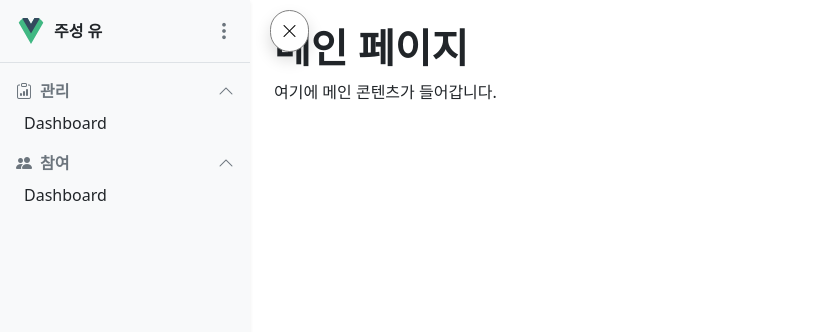
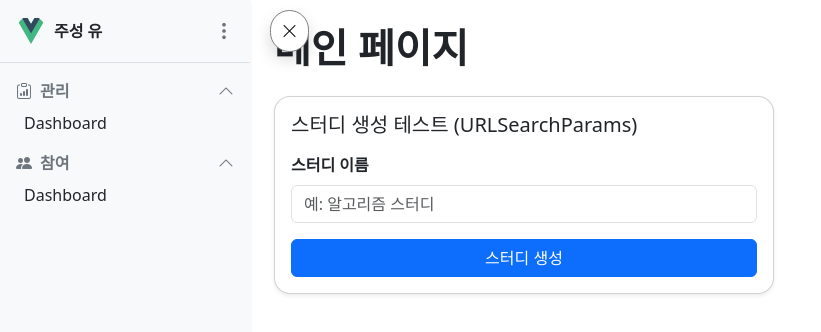
Before and after one commit to Juseong-Yu/SSAFY_GroupStudyPlanner, a Vue app in the folder Frontend/Front/: page /main in a window 1280 px wide. Shown: the top 332 px of the page, without its empty margins (0-821 px from the left). Built offline with nearby package versions, Linux system fonts and the light colour scheme; no server answers; the HTML template or start-up script is replaced by a standard one.

Commit message:
checkmakegroup

```diff
--- a/Frontend/Front/src/views/MainPage.vue
+++ b/Frontend/Front/src/views/MainPage.vue
@@ -1,18 +1,99 @@
-<!-- src/views/MainPage.vue -->
 <template>
   <div class="d-flex">
-    <!-- 왼쪽: Navbar -->
     <Navbar />
 
-    <!-- 오른쪽: 본문 (지금은 빈 공간) -->
     <div class="flex-grow-1 bg-white p-4">
-      <h1 class="fw-bold">메인 페이지</h1>
-      <p>여기에 메인 콘텐츠가 들어갑니다.</p>
+      <h1 class="fw-bold mb-4">메인 페이지</h1>
+
+      <!-- ✅ 스터디 생성 카드 -->
+      <div class="card shadow-sm" style="max-width: 500px">
+        <div class="card-body">
+          <h5 class="card-title mb-3">스터디 생성 테스트 (URLSearchParams)</h5>
+
+          <!-- 입력 -->
+          <div class="mb-3">
+            <label for="studyName" class="form-label fw-semibold">스터디 이름</label>
+            <input
+              type="text"
+              id="studyName"
+              class="form-control"
+              v-model="studyName"
+              placeholder="예: 알고리즘 스터디"
+            />
+          </div>
+
+          <!-- 버튼 -->
+          <button class="btn btn-primary w-100" @click="createStudy" :disabled="loading">
+            {{ loading ? '생성 중...' : '스터디 생성' }}
+          </button>
+
+          <!-- 결과 메시지 -->
+          <div v-if="message" class="alert mt-3" :class="messageClass">
+            {{ message }}
+          </div>
+        </div>
+      </div>
     </div>
   </div>
-
 </template>
 
 <script setup>
 import Navbar from '@/components/layout/Navbar.vue'
+import axios from 'axios'
+import { ref, computed } from 'vue'
+import { ensureCsrf, getCookie } from '@/utils/csrf_cors'
+
+const API_BASE = import.meta.env.VITE_API_BASE || 'http://localhost:8000'
+
+const studyName = ref('')
+const message = ref('')
+const loading = ref(false)
+
+const messageClass = computed(() =>
+  message.value.includes('성공') ? 'alert-success' : 'alert-danger',
+)
+
+const createStudy = async () => {
+  if (!studyName.value.trim()) {
+    message.value = '스터디 이름을 입력해주세요.'
+    return
+  }
+
+  try {
+    loading.value = true
+    message.value = ''
+
+    // ✅ CSRF 설정
+    await ensureCsrf()
+    const csrftoken = getCookie('csrftoken')
+
+    // ✅ URLSearchParams 로 params 구성
+    const params = new URLSearchParams()
+    params.append('name', String(studyName.value).trim())
+
+    // ✅ POST 요청 (params 전달)
+    const res = await axios.post(`${API_BASE}/studies/create_study/`, params, {
+      withCredentials: true,
+      headers: {
+        'X-CSRFToken': csrftoken,
+        'Content-Type': 'application/x-www-form-urlencoded', // 꼭 지정!
+      },
+    })
+
+    console.log('응답:', res.data)
+    message.value = '✅ 스터디 생성 성공!'
+    studyName.value = ''
+  } catch (err) {
+    console.error('에러 발생:', err)
+    message.value = '❌ 스터디 생성 실패: 콘솔을 확인해주세요.'
+  } finally {
+    loading.value = false
+  }
+}
 </script>
+
+<style scoped>
+.card {
+  border-radius: 1rem;
+}
+</style>
```
Also changed, not shown: 1 other file (tests, documents, lock files or other folders).
